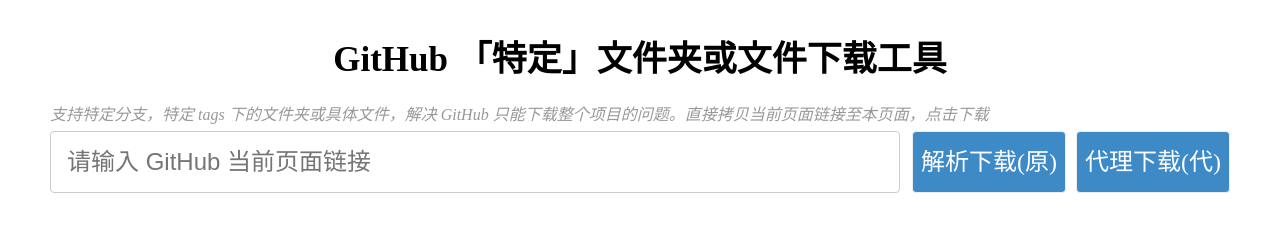
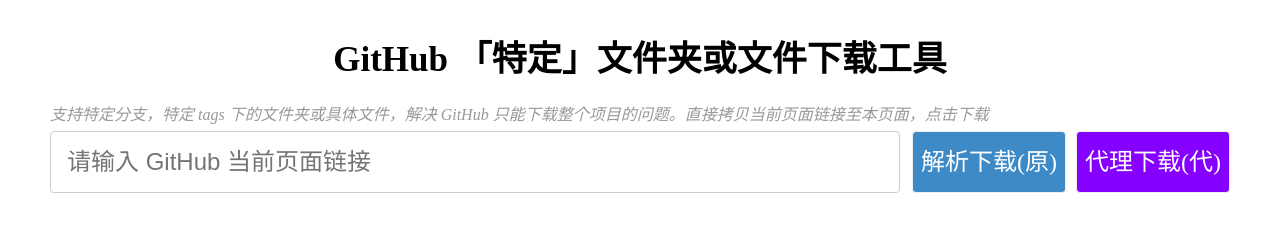
Before and after one commit to songwqs/DownGit, a plain HTML site: page index.html in a window 1280 px wide. Drawn offline with Linux system fonts and the light colour scheme.

Commit message:
Update index.html

```diff
--- a/index.html
+++ b/index.html
@@ -22,7 +22,7 @@ html,body{margin:0;padding:0;}body::-webkit-scrollbar{display:none}p{margin:0;}[
   <section class="m-p-input-container">
     <input type="text" v-model="url" :disabled="downloading" :readonly="downloading" placeholder="请输入 GitHub 当前页面链接">
     <div class="" v-if="!downloading" @click="getFileList(0)" :class="{'disable':downloading}">解析下载(原)</div>
-    <div class="" v-if="!downloading" @click="getFileList(1)" :class="{'disable':downloading}">代理下载(代)</div>
+    <div class="" v-if="!downloading" @click="getFileList(1)" :class="{'disable':downloading}" style="background-color:#8500ff;">代理下载(代)</div>
   </section>
   <template v-if="fileInfoList.length > 0">
     <div class="m-p-line"></div>
```
